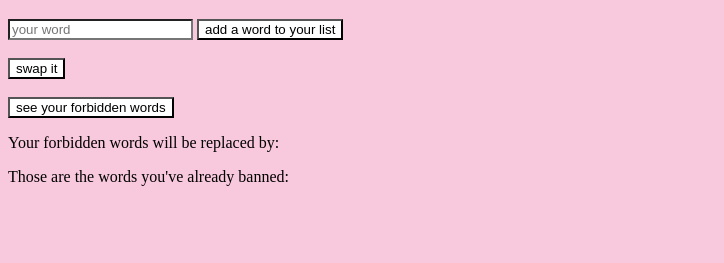
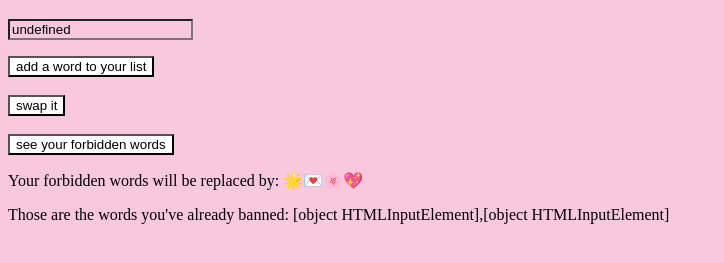
Before and after one commit to aanatema/kind_glyphs, a browser extension: page index.html in a window 1280 px wide. Both pictures are taken after a click on the button "add a word to your list". Shown: the part 61-324 px from the top of the page, without its empty margins (0-724 px from the left). Drawn offline with Linux system fonts and the light colour scheme.

Commit message:
changement du déclenchement des fonctions avec un addEventListener au lieu d'un onclick html

```diff
--- a/index.html
+++ b/index.html
@@ -4,18 +4,20 @@
     <meta charset="UTF-8">
     <meta name="viewport" content="width=device-width, initial-scale=1.0">
     <title>Kind Glyphs</title>
-    <script src="script.js"></script>
+
     <link href="style.css" rel="stylesheet">
 </head>
 <body>
     <h1>Add a forbidden word: </h1>
-    <input type="text" placeholder="your word" id="input">
-    <button type="button" onclick="usersForbiddenWords();" id="button">add a word to your list</button>
+    <input type="text" required="required" id="html_input">
+    <p id="msg"></p>
+    <button type="button" id="button">add a word to your list</button>
     <br></br>
-    <button type="button" onclick="swapForbiddenWords();" id="button">swap it</button>
+    <button type="button" id="button">swap it</button>
     <br></br>
-    <button type="button" onclick="showUsersForbiddenWords();" id="button">see your forbidden words</button>
+    <button type="button" id="button">see your forbidden words</button>
     <p>Your forbidden words will be replaced by: <span id="emoji_suite"></span></p>
     <p>Those are the words you've already banned: <span id="list"></span></p>
 </body>
+<script src="script.js"></script>
 </html>
--- a/script.js
+++ b/script.js
@@ -16,29 +16,37 @@
 let transform = "🌟💌🌸💖";
 let forbiddenWords = [];
 
+
+let input = document.getElementById("button").addEventListener("click", saveForbiddenWord);
+let swapInput = document.getElementById("button").addEventListener("click", swapForbiddenWords);
+let showInput = document.getElementById("button").addEventListener("click", showUsersForbiddenWords);
+let htmlInput = document.getElementById("html_input").value
+
 //permet d'ajouter des mots à bannir
-function usersForbiddenWords() {
-  let input = document.getElementById("input").value;
+function saveForbiddenWord() {
+
   //remplacer à terme if par un switch
-  if (input != "" || input != " ") {
-    forbiddenWords.push(input);
+  if (html_input != "" || html_input != " ") {
+    forbiddenWords.push(html_input);
     console.log(forbiddenWords);
   }
+
 }
-usersForbiddenWords();
+console.log(saveForbiddenWord());
+
 
 //
 function swapForbiddenWords() {
-  let input = document.getElementById("input").value;
+let swap = document.getElementById("html_input").value;
 
   //boucle for pour itérer sur le tableau et comparer chaque élément avec la valeur de l'input
   for (let i = 0; i < forbiddenWords.length; i++) {
-    if (input == forbiddenWords[i]) {
-      input = transform;
-      console.log(input);
+    if (swap == forbiddenWords[i]) {
+      swap = transform;
+      console.log(swap);
       break;
     } else {
-      console.log(input);
+      console.log(swap);
     }
   }
 }
@@ -46,7 +54,7 @@ swapForbiddenWords();
 
 //cette fonction permet d'afficher les mots que l'utilisateur.ice aura renseigné
 function showUsersForbiddenWords(){
-    let input = document.getElementById("input").value;
+    document.getElementById("html_input").value = showInput;
     document.getElementById("emoji_suite").innerHTML = transform;
     document.getElementById("list").innerHTML = forbiddenWords;
 
--- a/style.css
+++ b/style.css
@@ -20,3 +20,7 @@ h1{
 #input{
     background-color: white;
 }
+
+:focus{
+    outline:red
+}
```
